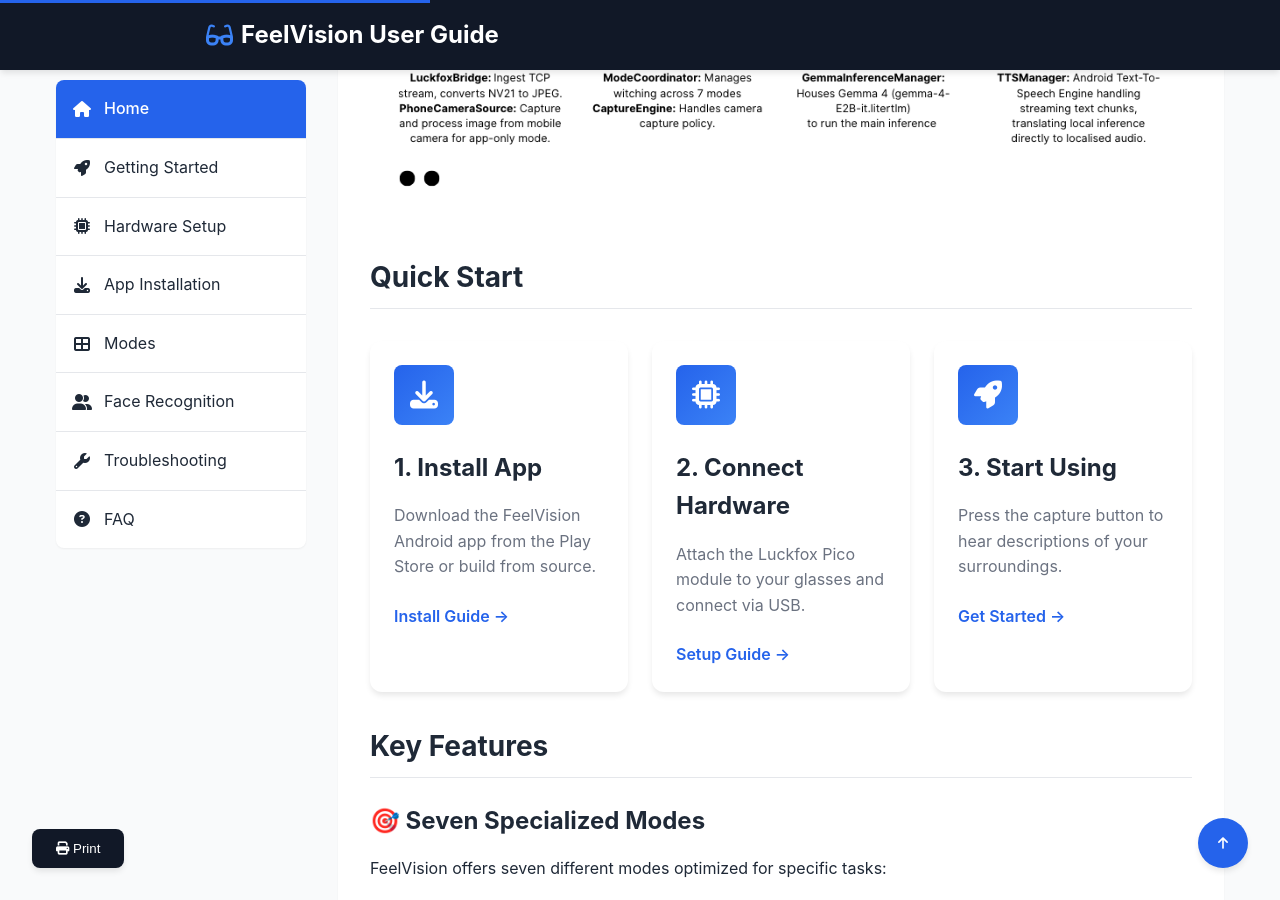
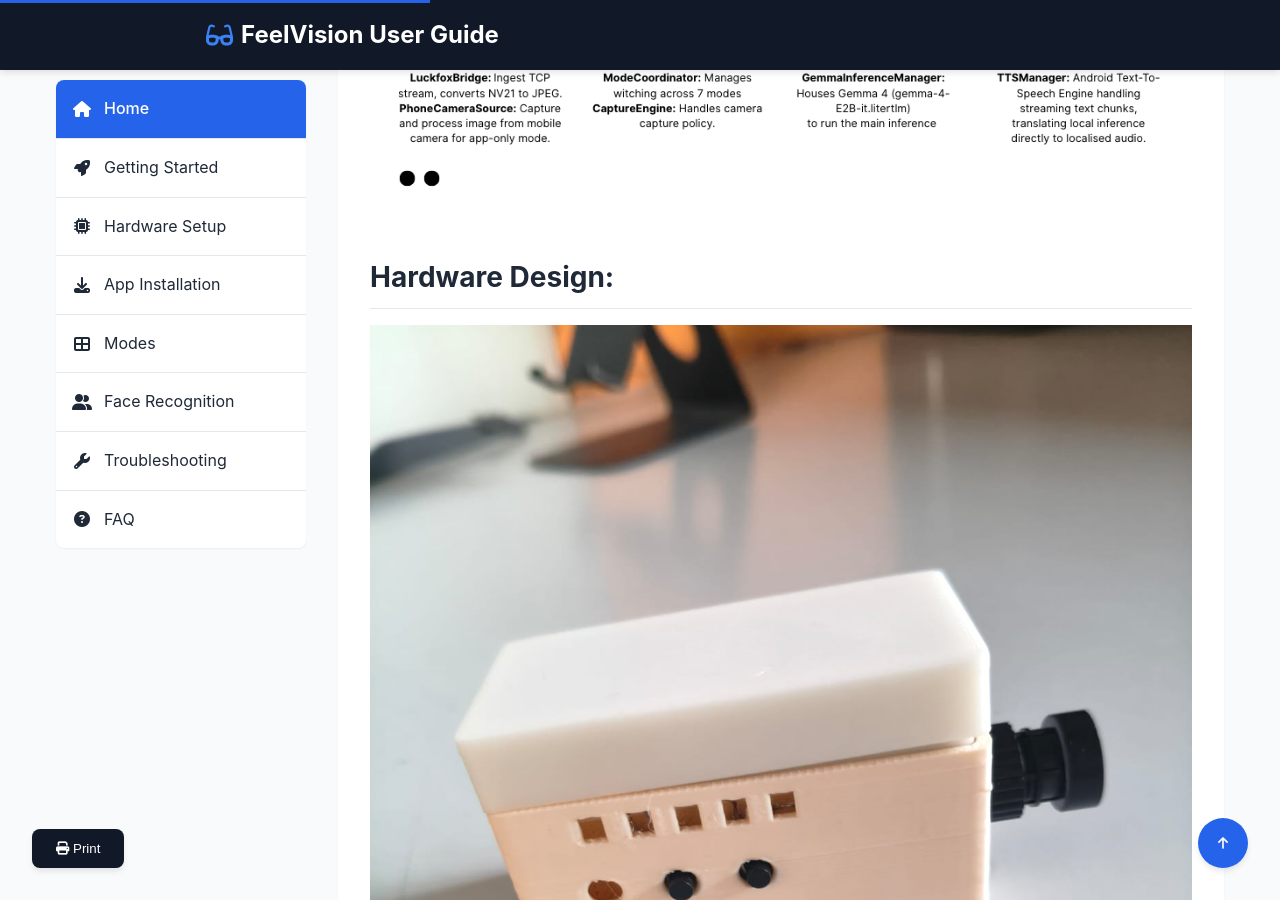
Before and after one commit to FeelVision/user-guide, a Jekyll site: the page built from index.md, in a window 1280 px wide and 900 px high, scrolled down 2604 px. Built offline with Jekyll 4.4.1, drawn with Linux system fonts in a browser that asks for light colours.

Commit message:
further changes

```diff
--- a/index.md
+++ b/index.md
@@ -16,6 +16,13 @@
 <img src="assets/images/setup/image3.png" width="100%" alt="App Preview 3" />
 <img src="assets/images/setup/image4.png" width="100%" alt="App Preview 4" />
 <img src="assets/images/setup/image5.png" width="100%" alt="App Preview 5" />
+
+
+## Hardware Design:
+
+
+<img src="assets/images/hardware/image1.jpeg" width="100%" alt="Hardware Preview 1" />
+<img src="assets/images/hardware/image2.jpeg" width="100%" alt="Hardware Preview 2" />
 
 ## Quick Start
 
```
Also changed, not shown: assets/images/hardware/image1.jpeg (added), assets/images/hardware/image2.jpeg (added).
